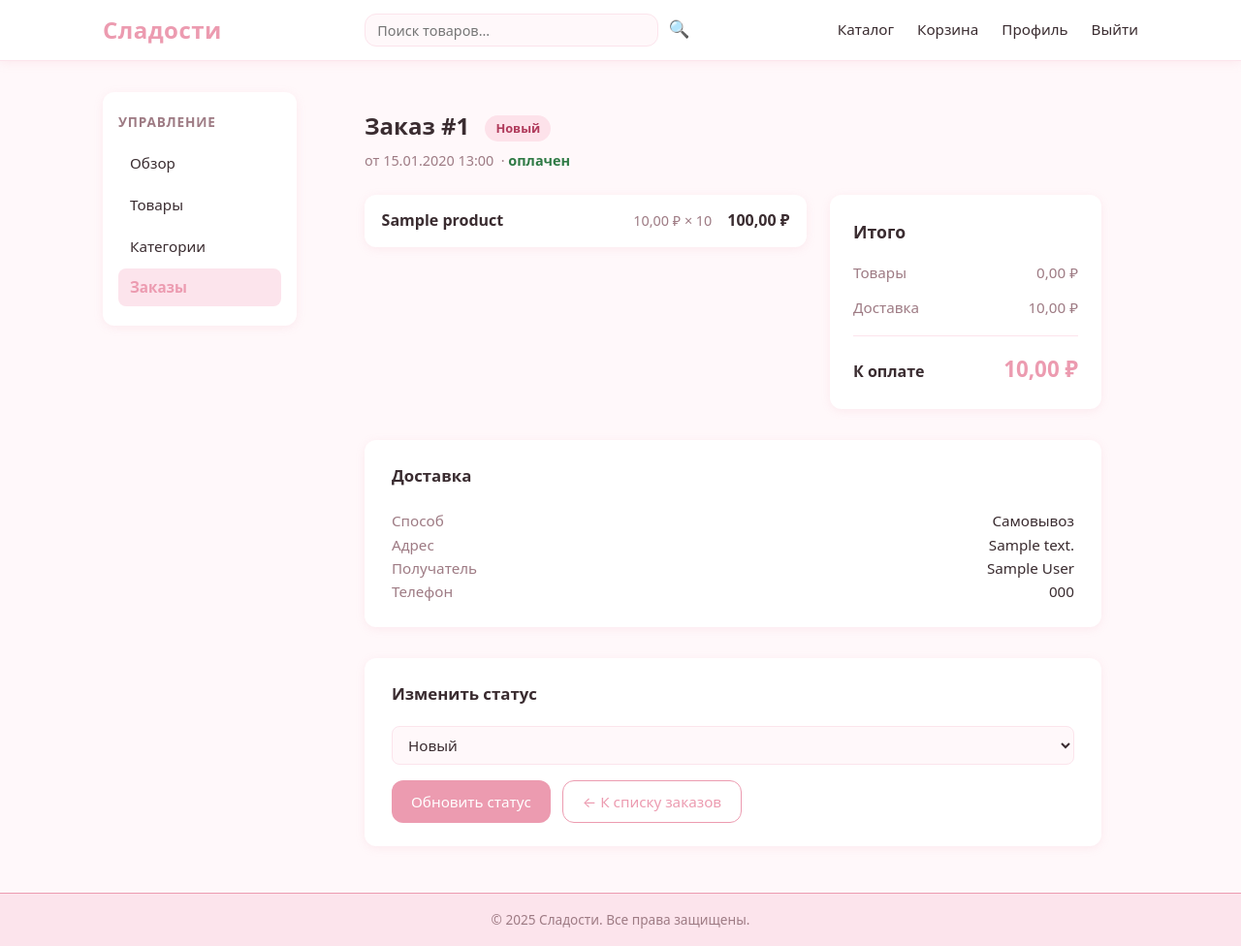
After one commit to Hanabiiiko/confectionery-shop-django, a Django app: page /dashboard/orders/1/ in a window 1280 px wide. The commit adds this page. Shown: the whole page at 97% size. Run offline with Django 5.2, Linux system fonts and the light colour scheme; a user stored in the database is signed in; tables that the repository leaves empty hold one stand-in row (values such as "Sample post"); some libraries are stand-ins or nearby versions.

Commit message:
Задачи и статусы в дэшборде

```diff
--- a/dashboard/forms.py
+++ b/dashboard/forms.py
@@ -1,6 +1,7 @@
 from django import forms
 
 from shop.models import Category, Product
+from orders.models import Order
 
 from .utils import unique_slug
 
@@ -35,3 +36,9 @@ class CategoryForm(forms.ModelForm):
         if commit:
             obj.save()
         return obj
+
+
+class OrderStatusForm(forms.ModelForm):
+    class Meta:
+        model = Order
+        fields = ['status']
--- a/dashboard/urls.py
+++ b/dashboard/urls.py
@@ -11,4 +11,6 @@ urlpatterns = [
     path('products/<int:pk>/edit/', views.product_update, name='product_update'),
     path('products/<int:pk>/delete/', views.product_delete, name='product_delete'),
     path('categories/', views.category_list, name='category_list'),
+    path('orders/', views.order_list, name='order_list'),
+    path('orders/<int:pk>/', views.order_detail, name='order_detail'),
 ]
--- a/dashboard/views.py
+++ b/dashboard/views.py
@@ -5,7 +5,7 @@ from shop.models import Category, Product
 from orders.models import Order
 
 from .decorators import manager_required
-from .forms import CategoryForm, ProductForm
+from .forms import CategoryForm, OrderStatusForm, ProductForm
 
 
 @manager_required
@@ -99,6 +99,49 @@ def product_delete(request, pk):
 
 
 @manager_required
+def order_list(request):
+    valid_statuses = {s[0] for s in Order.STATUS_CHOICES}
+    current_status = request.GET.get('status', '').strip()
+    if current_status not in valid_statuses:
+        current_status = ''
+
+    orders = Order.objects.select_related('user')
+    if current_status:
+        orders = orders.filter(status=current_status)
+
+    context = {
+        'section': 'orders',
+        'orders': orders,
+        'status_choices': Order.STATUS_CHOICES,
+        'current_status': current_status,
+    }
+    return render(request, 'dashboard/order_list.html', context)
+
+
+@manager_required
+def order_detail(request, pk):
+    order = get_object_or_404(
+        Order.objects.prefetch_related('items__product'), pk=pk
+    )
+    if request.method == 'POST':
+        form = OrderStatusForm(request.POST, instance=order)
+        if form.is_valid():
+            form.save()
+            messages.success(request, f'Статус заказа #{order.pk} обновлён.')
+            return redirect('dashboard:order_detail', pk=pk)
+    else:
+        form = OrderStatusForm(instance=order)
+
+    context = {
+        'section': 'orders',
+        'order': order,
+        'form': form,
+        'goods_total': order.total - order.delivery_cost,
+    }
+    return render(request, 'dashboard/order_detail.html', context)
+
+
+@manager_required
 def category_list(request):
     if request.method == 'POST':
         form = CategoryForm(request.POST, request.FILES)
--- a/templates/dashboard/base.html
+++ b/templates/dashboard/base.html
@@ -21,7 +21,7 @@
                    class="sidebar-link {% if section == 'categories' %}active{% endif %}">Категории</a>
             </li>
             <li>
-                <a href="#"
+                <a href="{% url 'dashboard:order_list' %}"
                    class="sidebar-link {% if section == 'orders' %}active{% endif %}">Заказы</a>
             </li>
         </ul>
--- /dev/null
+++ b/templates/dashboard/order_detail.html
@@ -0,0 +1,88 @@
+{% extends "dashboard/base.html" %}
+{% load widget_tweaks %}
+
+{% block dashboard_title %}Заказ #{{ order.pk }}{% endblock %}
+
+{% block dashboard %}
+<div class="order-detail">
+
+    <div class="order-detail-head">
+        <h1 class="catalog-heading">Заказ #{{ order.pk }}</h1>
+        <span class="order-status order-status--{{ order.status }}">
+            {{ order.get_status_display }}
+        </span>
+    </div>
+
+    <p class="order-detail-date">
+        от {{ order.created_at|date:"d.m.Y H:i" }}
+        {% if order.is_paid %}&nbsp;·&nbsp;<span class="order-detail-paid">оплачен</span>{% endif %}
+    </p>
+
+    <div class="order-detail-layout">
+
+        <div class="order-detail-items">
+            {% for item in order.items.all %}
+            <div class="order-item-row">
+                <span class="order-item-name">{{ item.product.name }}</span>
+                <span class="order-item-qty">{{ item.price }} ₽ × {{ item.quantity }}</span>
+                <span class="order-item-sum">{{ item.get_total }} ₽</span>
+            </div>
+            {% endfor %}
+        </div>
+
+        <aside class="cart-summary order-detail-summary">
+            <h2 class="cart-summary-title">Итого</h2>
+            <div class="cart-summary-row">
+                <span>Товары</span>
+                <span>{{ goods_total }} ₽</span>
+            </div>
+            <div class="cart-summary-row">
+                <span>Доставка</span>
+                <span>{% if order.delivery_cost %}{{ order.delivery_cost }} ₽{% else %}бесплатно{% endif %}</span>
+            </div>
+            <div class="cart-summary-divider"></div>
+            <div class="cart-summary-total">
+                <span>К оплате</span>
+                <span class="cart-total-price">{{ order.total }} ₽</span>
+            </div>
+        </aside>
+    </div>
+
+    <div class="order-detail-info">
+        <h2 class="checkout-section-title">Доставка</h2>
+        <div class="success-detail-row">
+            <span class="success-detail-label">Способ</span>
+            <span>{{ order.get_delivery_method_display }}</span>
+        </div>
+        {% if order.address %}
+        <div class="success-detail-row">
+            <span class="success-detail-label">Адрес</span>
+            <span>{{ order.address }}</span>
+        </div>
+        {% endif %}
+        <div class="success-detail-row">
+            <span class="success-detail-label">Получатель</span>
+            <span>{{ order.full_name }}</span>
+        </div>
+        <div class="success-detail-row">
+            <span class="success-detail-label">Телефон</span>
+            <span>{{ order.phone }}</span>
+        </div>
+    </div>
+
+    <div class="order-detail-info">
+        <h2 class="checkout-section-title">Изменить статус</h2>
+        <form method="post" class="dashboard-status-form">
+            {% csrf_token %}
+            <div class="form-group">
+                {% render_field form.status class="dash-input" %}
+            </div>
+            <div class="dashboard-form-actions">
+                <button type="submit" class="btn btn-primary">Обновить статус</button>
+                <a class="btn btn-outline" href="{% url 'dashboard:order_list' %}">← К списку заказов</a>
+            </div>
+        </form>
+    </div>
+
+</div>
+{% endblock %}
```
Also changed, not shown: templates/dashboard/order_list.html (added, +60 -0 lines).
